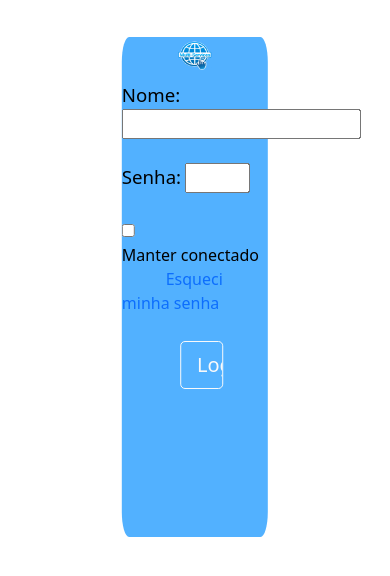
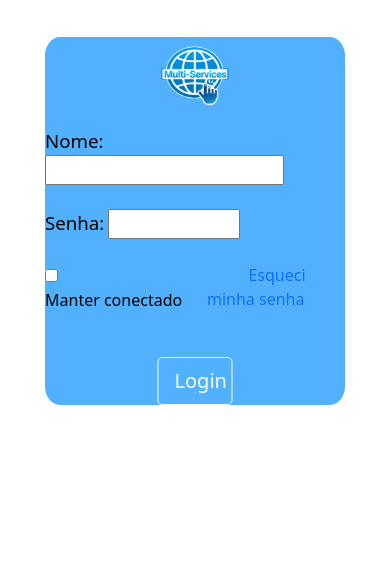
Before and after one commit to Arquivo-Projeto/projeto_Multi-Service, a PHP site: page /html/login.html in a window 390 px wide. Shown: the top 576 px of the page. Run offline with PHP 8.4, Linux system fonts and the light colour scheme.

Commit message:
login responsivo

```diff
--- a/css/login.css
+++ b/css/login.css
@@ -1,7 +1,9 @@
 #bg{
     background-color: rgb(82, 177, 255);
-    height: 500px;
-    width: 40%;
+    min-height: 300px;
+    max-height: 600px;
+    min-width: 300px;
+    max-width: 600px;
     border-radius: 5%;
     margin-left: 50%;
     margin-top: 10%;
```
